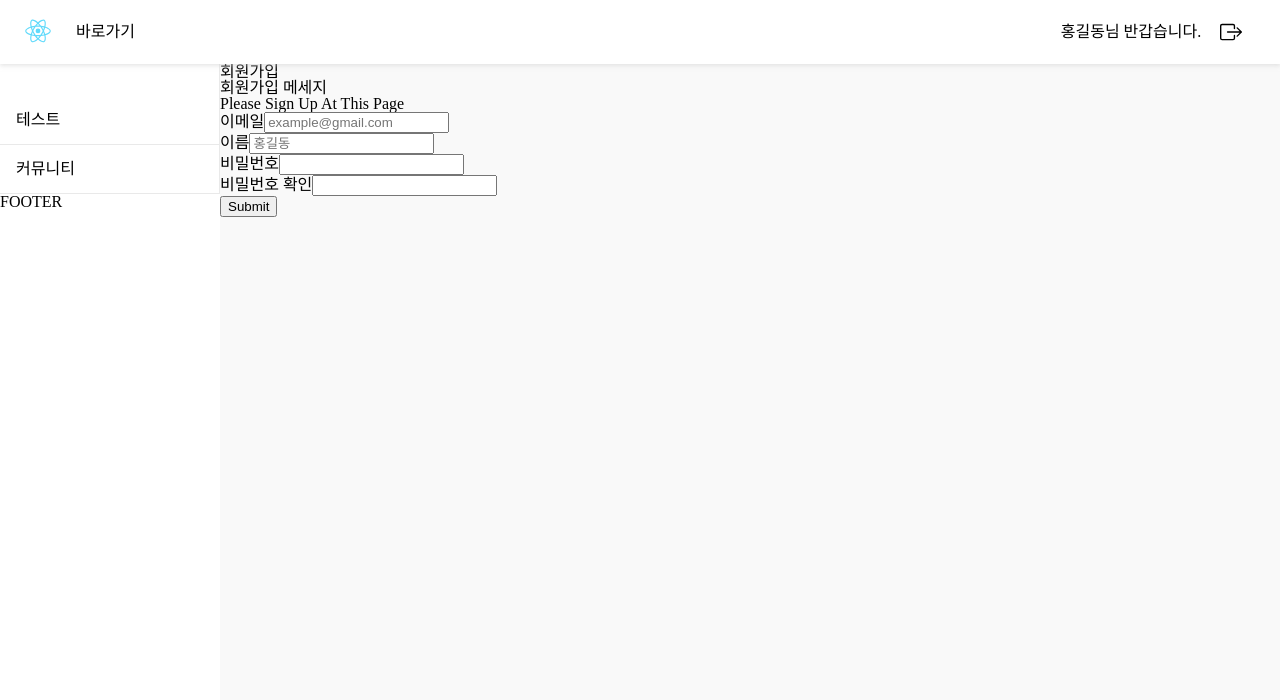
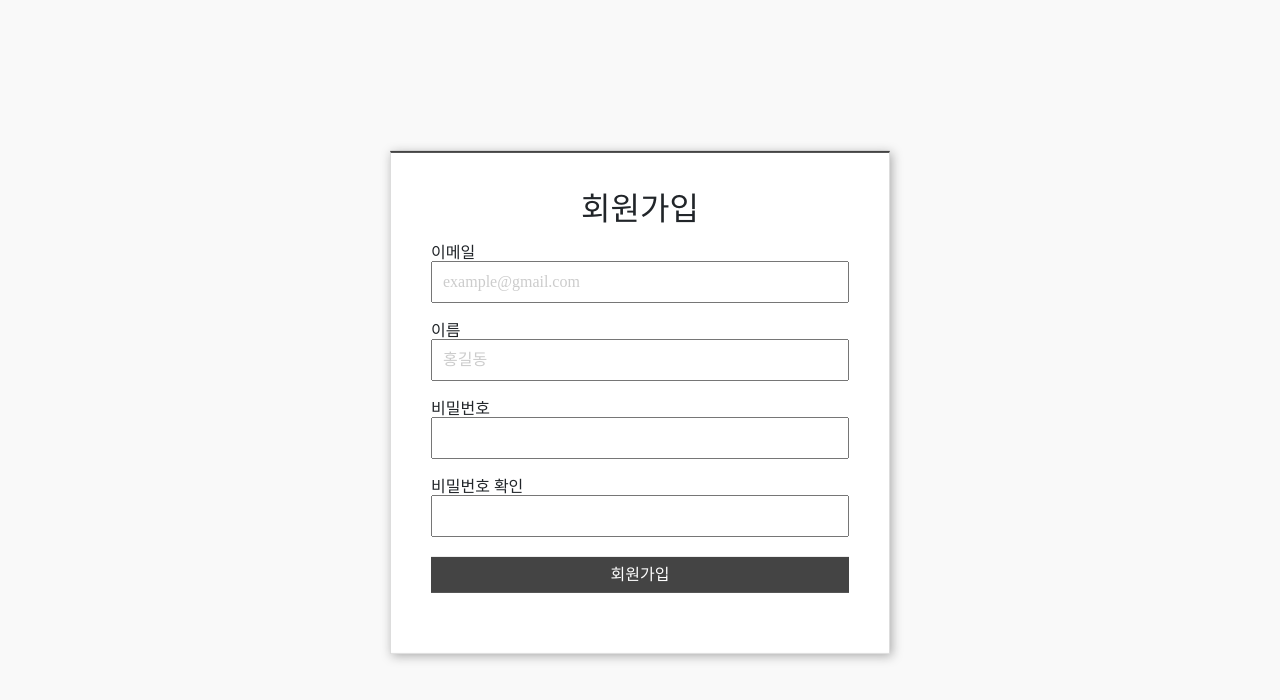
Before and after one commit to nicejongwoo/community-board-rest-spring-react, a React (Create React App) app in the folder front-end/: page /signup in a window 1280 px wide. Shown: the top 700 px of the page. Built offline with nearby package versions, Linux system fonts and the light colour scheme.

Commit message:
Add bootstrap, Design auth.css, signup.jsx

```diff
--- a/front-end/package.json
+++ b/front-end/package.json
@@ -7,7 +7,9 @@
     "@testing-library/react": "^13.3.0",
     "@testing-library/user-event": "^13.5.0",
     "axios": "^0.27.2",
+    "bootstrap": "^5.2.0",
     "react": "^18.2.0",
+    "react-bootstrap": "^2.5.0",
     "react-bootstrap-icons": "^1.8.4",
     "react-dom": "^18.2.0",
     "react-hook-form": "^7.34.0",
--- a/front-end/src/App.js
+++ b/front-end/src/App.js
@@ -1,4 +1,5 @@
 import React from "react";
+
 import './App.css';
 import {BrowserRouter} from "react-router-dom";
 import AppRouter from "./router/AppRouter";
@@ -16,9 +17,10 @@ function App() {
             <div className="app-container flex-root">
                 {logged && (<Header/>)}
 
-                <main className="main flex-root">
+                <main className={`flex-root ${logged ? "main" : ""}`}>
+                {/*<main className="main flex-root">*/}
                     {logged && (<Left/>)}
-                    <AppRouter />
+                    <AppRouter/>
                 </main>
             </div>
         </BrowserRouter>
--- a/front-end/src/index.js
+++ b/front-end/src/index.js
@@ -1,5 +1,6 @@
 import React from 'react';
 import ReactDOM from 'react-dom/client';
+import "bootstrap/dist/css/bootstrap.min.css";
 import './index.css';
 import App from './App';
 import reportWebVitals from './reportWebVitals';
--- a/front-end/src/pages/auth/SignUp.jsx
+++ b/front-end/src/pages/auth/SignUp.jsx
@@ -1,32 +1,39 @@
 import React, {useRef} from 'react';
 import {useForm} from "react-hook-form";
 import AuthService from "../../service/auth/authService";
+import {useNavigate} from "react-router-dom";
+import "./auth.css";
 
 function SignUp() {
 
-    const {register, handleSubmit, watch, formState: {errors}} = useForm();
+    const navigate = useNavigate();
+    const {register, handleSubmit, watch, formState: {errors, isValid}} = useForm({
+        mode: "onChange"
+    });
+
     const password = useRef();
     password.current = watch("password", "");
+
     const onSubmit = (data) => {
         //alert(JSON.stringify(data));
         AuthService.signup(data).then(response => {
             console.log("response:: ", response);
+            navigate("/login");
         }).catch(error => {
             console.error("error:: ", error);
         })
     }
 
     return (
-        <section className="signup">
-            <h2 className="signup__title">회원가입</h2>
-            <aside className="signup__messages">
-                <h3 className="visually__hidden">회원가입 메세지</h3>
-                <div className="signup__messages__content">Please Sign Up At This Page</div>
-            </aside>
-            <div className="signup__main">
-                <form className="signup__form" onSubmit={handleSubmit(onSubmit)}>
-                    <div className="form__input__block">
-                        <label htmlFor="email" className="form__label">이메일</label>
+        <div className="signup-container">
+            <div className="signup-wrapper">
+                <form className="" onSubmit={handleSubmit(onSubmit)}>
+                    {/*<h2 className="">회원가입</h2>*/}
+                    <div className="signup-box">
+                        <h1>회원가입</h1>
+                        <ul>
+                            <li className="">
+                                <label htmlFor="email" className="">이메일</label>
                                 <input
                                     id="email"
                                     {...register(
@@ -42,10 +49,10 @@ function SignUp() {
                                     placeholder="example@gmail.com"
                                 />
                                 {errors.email && <span>{errors.email.message}</span>}
-                    </div>
+                            </li>
 
-                    <div className="form__input__block">
-                        <label htmlFor="name" className="form__label">이름</label>
+                            <li className="">
+                                <label htmlFor="name" className="">이름</label>
                                 <input
                                     id="name"
                                     {...register(
@@ -57,10 +64,10 @@ function SignUp() {
                                     placeholder="홍길동"
                                 />
                                 {errors.email && <span>{errors.email.message}</span>}
-                    </div>
+                            </li>
 
-                    <div className="form__input__block">
-                        <label htmlFor="password" className="form__label">비밀번호</label>
+                            <li className="">
+                                <label htmlFor="password" className="">비밀번호</label>
                                 <input
                                     id="password"
                                     type="password"
@@ -73,10 +80,10 @@ function SignUp() {
                                     })}
                                 />
                                 {errors.password && <span>{errors.password.message}</span>}
-                    </div>
+                            </li>
 
-                    <div className="form__input__block">
-                        <label htmlFor="password_confirm" className="form__label">비밀번호 확인</label>
+                            <li className="">
+                                <label htmlFor="password_confirm" className="">비밀번호 확인</label>
                                 <input
                                     id="password_confirm"
                                     type="password"
@@ -85,14 +92,21 @@ function SignUp() {
                                     })}
                                 />
                                 {errors.password_confirm && <span>{errors.password_confirm.message}</span>}
-                    </div>
+                            </li>
 
-                    <div>
-                        <input type="submit" />
+                            <li>
+                                <button
+                                    type="submit"
+                                    disabled={!isValid}
+                                >
+                                    회원가입
+                                </button>
+                            </li>
+                        </ul>
                     </div>
                 </form>
             </div>
-        </section>
+        </div>
     );
 }
 
--- /dev/null
+++ b/front-end/src/pages/auth/auth.css
@@ -0,0 +1,79 @@
+.login-container, .signup-container {
+    position: fixed;
+    width: 100%;
+    height: 100%;
+    background-color: #f9f9f9;
+}
+
+.login-wrapper, .signup-wrapper {
+    /*display: flex;*/
+    justify-content: center;
+    align-items: center;
+    margin: 0 auto;
+    left: 0;
+    right: 0;
+    transform: translate(0%, 30%);
+    width: 500px;
+}
+
+.login-box, .signup-box {
+    background-color: #fff;
+    padding: 40px;
+    width: 100%;
+    border: 1px solid #ddd;
+    border-top: 2px solid #444;
+    box-shadow: 2px 2px 10px #aaa;
+}
+
+.login-box h1, .signup-box h1 {
+    font-size: 32px;
+    text-align: center;
+}
+
+/*.loginImg {*/
+/*    margin: 0 auto;*/
+/*    padding: 15px 10px 10px 10px;*/
+/*    width: 94px;*/
+/*    height: 94px;*/
+/*    border-radius: 100px;*/
+/*    text-align: center;*/
+/*    background-color: #444;*/
+/*}*/
+
+.login-box ul, .signup-box ul {
+    margin-top: 20px;
+    padding-left: 0;
+}
+
+.login-box ul li, .signup-box ul li {
+    margin: 20px 0;
+}
+
+.login-box ul li input, .signup-box ul li input {
+    width: 100%;
+    padding: 10px;
+}
+
+.login-box ul li span, .signup-box ul li span {
+    color: red;
+}
+
+.login-box ul li input::-ms-input-placeholder, .signup-box ul li input::-ms-input-placeholder {
+    color: #ccc;
+}
+
+.login-box ul li input::-webkit-input-placeholder, .signup-box ul li input::-webkit-input-placeholder {
+    color: #ccc;
+}
+
+.login-box ul li input::-moz-placeholder, .signup-box ul li input::-moz-placeholder {
+    color: #ccc;
+}
+
+.login-box ul li button, .signup-box ul li button {
+    width: 100%;
+    padding: 10px;
+    background: #444;
+    border: 0;
+    color: #fff;
+}
--- a/front-end/src/state/AuthState.js
+++ b/front-end/src/state/AuthState.js
@@ -2,7 +2,7 @@ import {atom} from "recoil";
 
 const loggedState = atom({
     key: "loggedState",
-    default: true
+    default: false
 });
 
 export {loggedState}
```
Also changed, not shown: 1 other file (tests, documents, lock files or other folders). Lines whose indentation alone changed are shown as unchanged.
